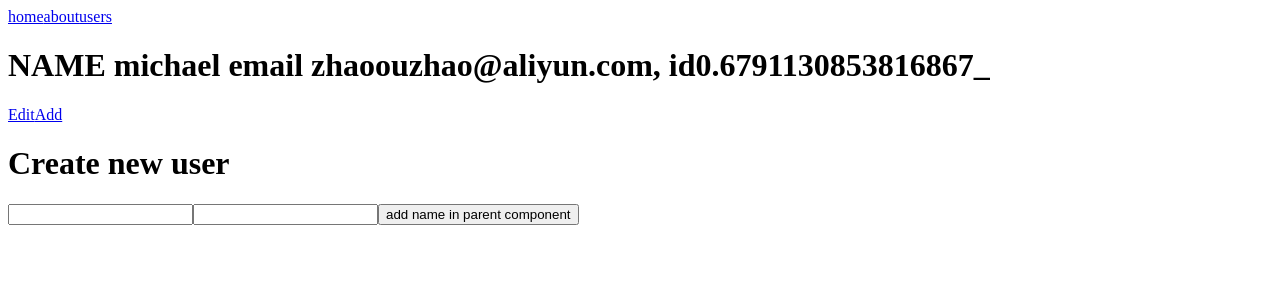
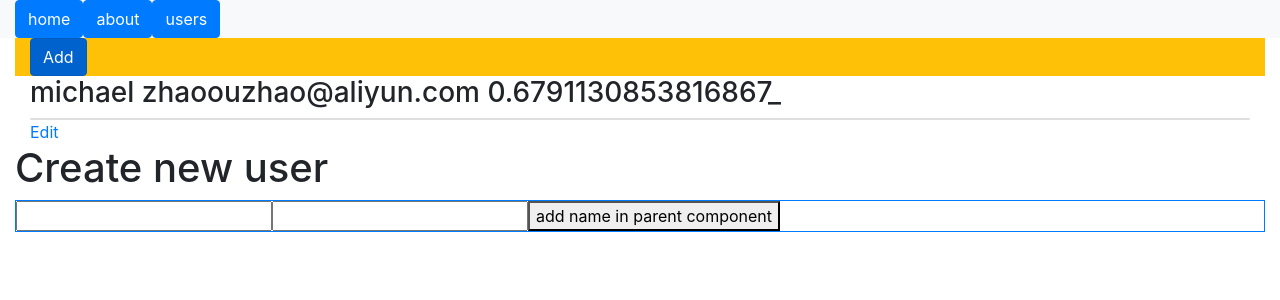
Before and after one commit to zhaoou/react_todolist, a React (Create React App) app: page /user/create in a window 1280 px wide. Shown: the top 300 px of the page. Built offline with nearby package versions, Linux system fonts and the light colour scheme.

Commit message:
added styles

```diff
--- a/package.json
+++ b/package.json
@@ -3,10 +3,11 @@
   "version": "0.1.0",
   "private": true,
   "dependencies": {
+    "bootstrap": "^4.3.1",
     "react": "^16.8.2",
     "react-dom": "^16.8.2",
-    "react-scripts": "2.1.5",
-    "react-router-dom": "^4.3.1"
+    "react-router-dom": "^4.3.1",
+    "react-scripts": "2.1.5"
   },
   "scripts": {
     "start": "react-scripts start",
--- a/src/App.js
+++ b/src/App.js
@@ -1,9 +1,16 @@
-import React, {Component, Fragment} from 'react';
-import Routes from './Routes';
+import React, {Component} from 'react';
+import Main from './Main';
+
 class App extends Component {
-  render() {
-    return <Routes/>;
-  }
+    render() {
+
+        return (
+            <div class="container-fluid">
+                <Main/>
+            </div>
+
+        )
+    }
 }
 
 export default App;
--- /dev/null
+++ b/src/Main.js
@@ -0,0 +1,50 @@
+import {Link, NavLink, Route, Switch} from "react-router-dom";
+import React, {Component, Fragment} from 'react';
+import Todos from "./todos/Todos";
+import TodoDetails from "./todos/TodoDetails";
+import Users from "./users/Users";
+
+
+let About = (props) => (<h3> Abuot</h3>);
+
+let NotFound = () => (<h3> Dis dint find </h3>);
+
+let NavLinks = () => (
+    <div>
+        <NavLink exact activeStyle="nav-item nav-link" className="btn btn-primary" to="/">home</NavLink>
+        <NavLink exact activeStyle="nav-item nav-link" className="btn btn-primary" to="/about">about</NavLink>
+        <NavLink exact activeStyle="nav-item nav-link" className="btn btn-primary" to="/user">users</NavLink>
+    </div>
+)
+
+let Routes = () => (
+    <Switch>
+        <Route path="/about" component={About}/>
+        <Route exact path="/" component={Todos}/>
+        <Route path="/todo/:id" component={TodoDetails}/>
+        <Route path="/user" component={Users}/>
+        <Route path="/:page" component={NotFound}/>
+    </Switch>
+)
+
+
+class Main extends Component {
+    render() {
+        return (
+            <Fragment>
+            <div className="row">
+                <div className="col bg-light">
+                    <NavLinks/>
+                </div>
+            </div>
+            <div className="row">
+                <div className="col">
+                    <Routes/>
+                </div>
+            </div>
+            </Fragment>
+        );
+    }
+}
+
+export default Main;
--- a/src/Routes.js
+++ /dev/null
@@ -1,60 +0,0 @@
-import {Switch, Route, Link, NavLink, BrowserRouter} from "react-router-dom";
-import React, { Component } from 'react';
-import Todos from "./todos/Todos";
-import TodoDetails from "./todos/TodoDetails";
-import Users from "./users/Users";
-
-
-let About = (props) => (<h3> Abuot {props.name}</h3>);
-let NotFound = () => (<h3> Dis dint find  </h3>);
-
-let Links = () => (
-    <div>
-        <Link to="/">home</Link>
-        <Link to="/about">about</Link>
-    </div>
-)
-
-let s = { color: "red"};
-
-let NavLinks = () => (
-    <div>
-        <NavLink exact activeStyle={s} to="/">home</NavLink>
-        <NavLink exact activeStyle={s} to="/about">about</NavLink>
-        <NavLink exact activeStyle={s} to="/user">users</NavLink>
-    </div>
-)
-
-// let Router = () => (
-//     <BrowserRouter>
-//         <Switch>
-//             <Route exact path="/" component={StorePicker} />
-//             <Route path="/store/:storeId" component={App} />
-//             <Route path="/:page" component={NotFound} />
-//         </Switch>
-//     </BrowserRouter>
-//
-// )
-
-
-class Routes extends Component {
-
-    render() {
-        return (
-            <div>
-                <NavLinks/>
-                <Switch>
-                    <Route path="/about"  render={ (props) => <About {...props} name={"Joel"} /> } />
-                    <Route exact path="/" component={Todos} />
-                    <Route path="/todo/:id" component={TodoDetails} />
-                    <Route path="/user" component={Users} />
-
-                    <Route path="/:page" component={NotFound} />
-                </Switch>
-                {/*<Links/>*/}
-            </div>
-        );
-    }
-}
-
-export default Routes;
--- a/src/index.js
+++ b/src/index.js
@@ -1,8 +1,8 @@
+import 'bootstrap/dist/css/bootstrap.min.css';
 import React from 'react';
 import ReactDOM from 'react-dom';
 import App from './App';
 import {BrowserRouter} from "react-router-dom";
-
 
 ReactDOM.render(
     <BrowserRouter>
--- a/src/users/User.js
+++ b/src/users/User.js
@@ -1,5 +1,5 @@
-import React, { Component, Fragment } from 'react';
-import {Switch, Route, Link, NavLink, BrowserRouter, withRouter} from "react-router-dom";
+import React, {Component} from 'react';
+import {Link, withRouter} from "react-router-dom";
 
 class User extends Component {
 
@@ -10,10 +10,10 @@ class User extends Component {
 
     render() {
         return (
-            <Fragment>
-                <h1>NAME {this.props.user.name.toString()} email {this.props.user.email}, id{this.props.user.id}</h1>
-                <Link to={`/user/edit/${this.props.user.email}`}>Edit</Link>
-            </Fragment>
+            <div className="card">
+
+
+            </div>
         );
     }
 }
--- a/src/users/UserForm.js
+++ b/src/users/UserForm.js
@@ -1,11 +1,11 @@
-import React, { Component, Fragment } from 'react';
-import {Link, withRouter} from "react-router-dom";
+import React, {Component, Fragment} from 'react';
+import {withRouter} from "react-router-dom";
 
-class UserForm extends Component{
+class UserForm extends Component {
 
     constructor(props) {
         super(props);
-        this.state = { user: props.user || {name:"", email:""} };
+        this.state = {user: props.user || {id: Math.random() + "_", name: "", email: ""}};
         this.save = this.save.bind(this);
         this.handleChange = this.handleChange.bind(this);
     }
@@ -18,27 +18,24 @@ class UserForm extends Component{
 
 
     handleChange(event) {
-        console.log("event outside", event.target.name)
         let {name, value} = event.target;
-        this.setState( old => {
+        this.setState(old => {
             let newUser = {...old.user};
             newUser[name] = value;
             return {user: newUser};
-        } );
+        });
     }
 
 
-
-    render(){
-        console.log(">>", JSON.stringify(this.state.user))
+    render() {
         return (
             <Fragment>
-                <h1>{this.props.user? `Editing ${this.state.user.email} ${this.state.user.name}`  :  "Create new user"}</h1>
+                <h1>{this.props.user ? `Editing ${this.state.user.email} ${this.state.user.name}` : "Create new user"}</h1>
 
-                <form onSubmit={this.save}>
-                    <input type="hidden"  value={this.state.user.id}/>
-                    <input type="text"  name="name" value={this.state.user.name} onChange={this.handleChange}/>
-                    <input type="text"  name="email" value={this.state.user.email} onChange={this.handleChange}/>
+                <form class="border border-primary" onSubmit={this.save}>
+                    <input type="hidden" value={this.state.user.id}/>
+                    <input type="text" name="name" value={this.state.user.name} onChange={this.handleChange}/>
+                    <input type="text" name="email" value={this.state.user.email} onChange={this.handleChange}/>
                     <button type="submit"> add name in parent component</button>
                 </form>
             </Fragment>
--- a/src/users/Users.js
+++ b/src/users/Users.js
@@ -1,46 +1,66 @@
 import React, {Component, Fragment} from 'react';
 import User from "./User";
 import UserForm from "./UserForm";
-import {Link, Route, Switch} from "react-router-dom";
-import Todos from "../todos/Todos";
-import TodoDetails from "../todos/TodoDetails";
+import {Link, NavLink, Route, Switch} from "react-router-dom";
+
+
+let NavLinks = () => (
+    <div>
+        <NavLink exact to="/user/create" className="btn btn-primary">Add</NavLink>
+
+    </div>
+)
+
+let Routes = (pr) => (
+    <div>
+        <Route path="/user/create" render={(props) => <UserForm {...props} save={pr.add}/>}/>
+    </div>
+)
+
+
 class Users extends Component {
 
     constructor(props) {
         super(props);
-        console.log("users created")
-        this.state = {users: [{id:Math.random()+"_", email: "zhaoouzhao@aliyun.com", name:"michael"}]};
+        this.state = {users: [{id: Math.random() + "_", email: "zhaoouzhao@aliyun.com", name: "michael"}]};
         this.add = this.add.bind(this)
     }
 
-    add({name, email}){
+    add({id = Math.random() + "_", name, email}) {
         console.log(name, email);
         let oldUsers = [...this.state.users];
-        let existingUsers = this.state.users.filter( x => x.id == id);
-        if(existingUsers[0]){
+        let existingUsers = this.state.users.filter(x => x.id == id);
+        if (existingUsers[0]) {
             existingUsers[0].name = name;
-        } else{
-            oldUsers.push( {name: name, email: email});
+            existingUsers[0].email = email;
+        } else {
+            oldUsers.push({id: id, name: name, email: email});
         }
         this.setState({users: oldUsers});
     }
 
     render() {
         return (
-                <Fragment>
 
-                    { this.state.users.map( (e, i) => (
+            <Fragment>
+                <div className="col bg-warning">
+                    <NavLinks/>
+                </div>
+                <div className="col">
+
+                    {this.state.users.map((e) => (
                         <Fragment>
-                            <User key={e.id}  user={e} save={this.add} />
-                            <Route path="/user/edit/:id" render={ (props) => <UserForm {...props} save={this.add} user={e}/> } />
+                            <h3>{e.name.toString()} {e.email} {e.id}</h3>
+                            <User key={e.id} user={e} save={this.add}/>
+                            <Link to={`/user/edit/${e.id}`}>Edit</Link>
+                            <Route path="/user/edit/:id"
+                                   render={(props) => <UserForm {...props} save={this.add} user={e}/>}/>
                         </Fragment>
-
                     ))}
 
-                    <Link to="/user/create">Add</Link>
-                    <Route path="/user/create" render={ (props) => <UserForm {...props} save={this.add} /> } />
-
-                </Fragment>
+                </div>
+                <Routes add={this.add}/>
+            </Fragment>
         );
     }
 }
```
Also changed, not shown: src/todos/Todo.js (+4 -8 lines), src/todos/TodoDetails.js (+2 -5 lines), src/todos/Todos.js (+4 -4 lines), src/serviceWorker.js (indentation only), 1 other file (tests, documents, lock files or other folders).
